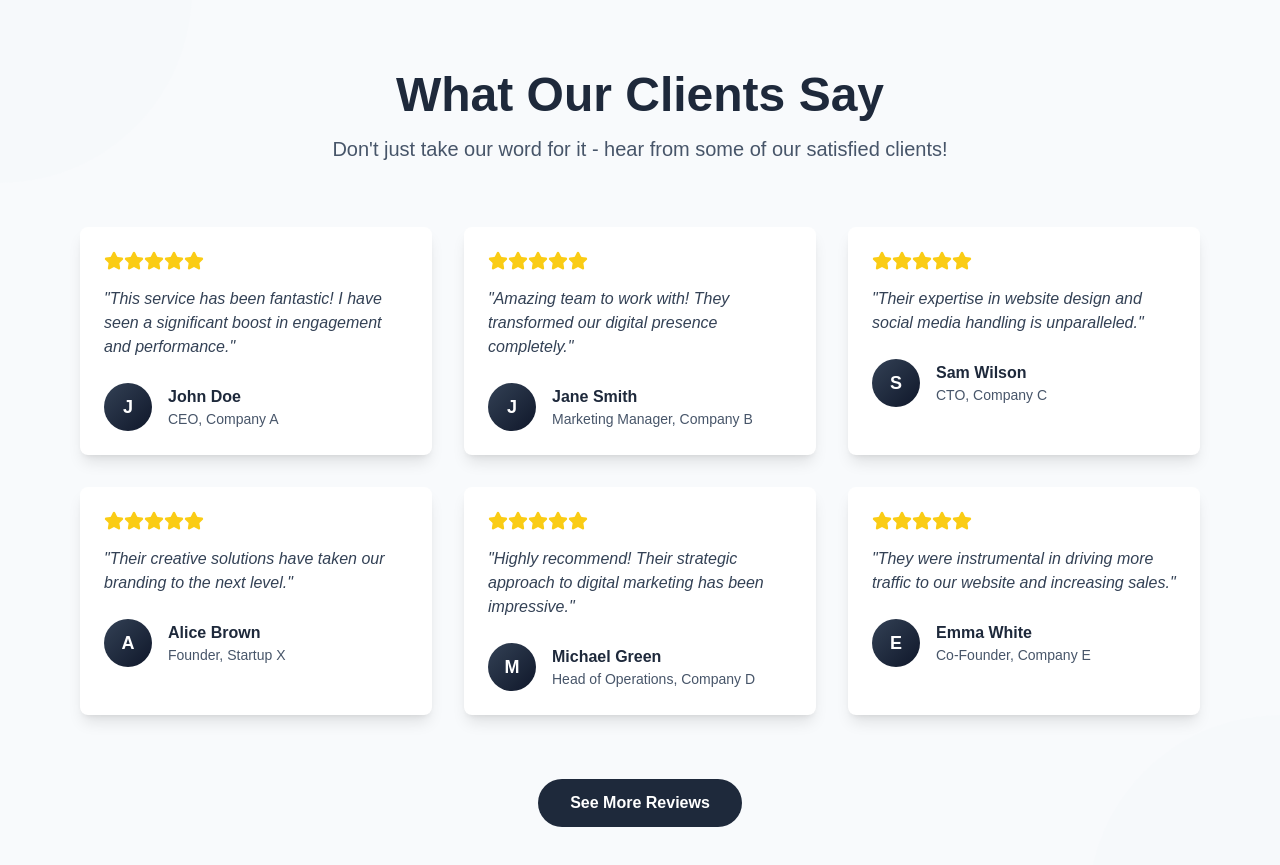
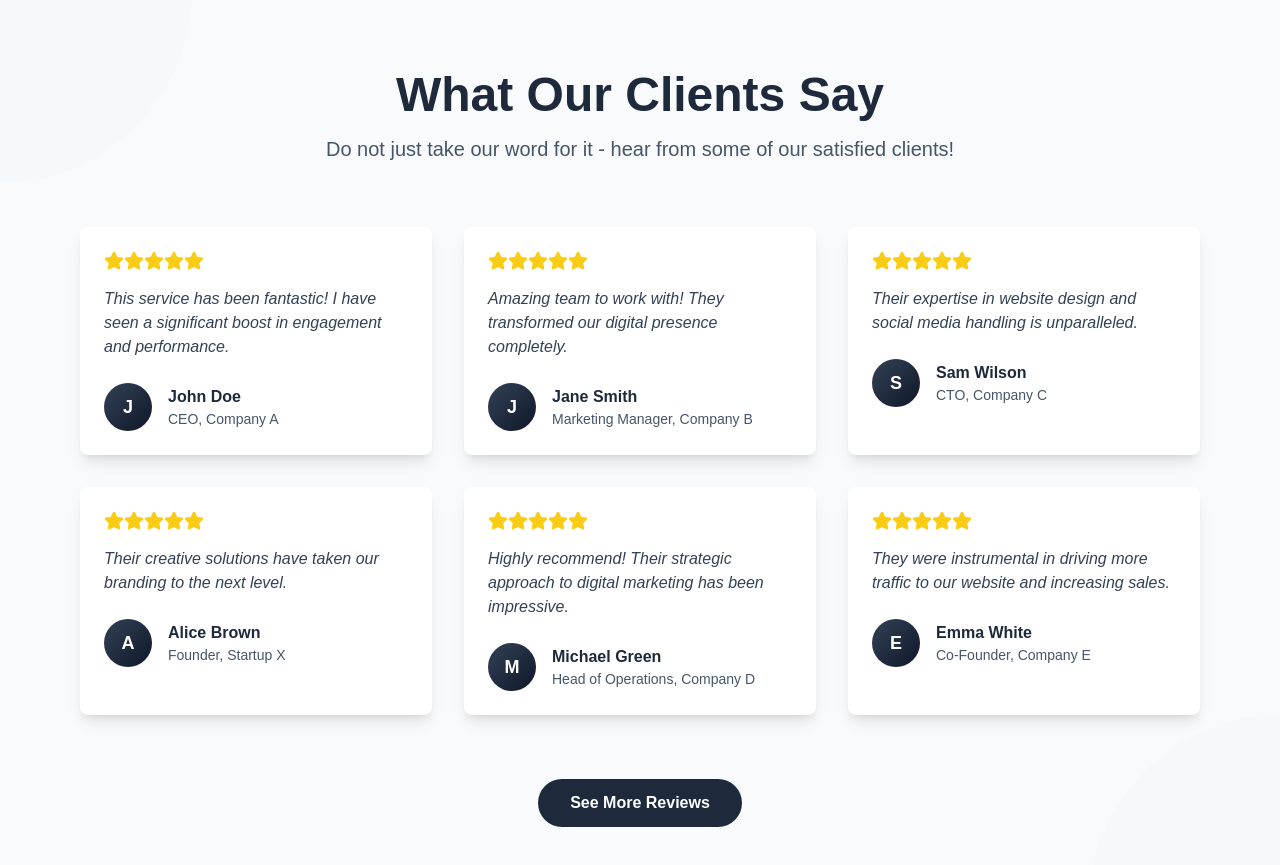
Before and after one commit to DigiSutraa/digisutraa, a Next.js app: page / in a window 1280 px wide. Shown: the part 2300-3165 px from the top of the page. Built offline with nearby package versions, Linux system fonts and the light colour scheme.

Commit message:
styling done

```diff
--- a/src/components/HeroSection/Testimonials/page.jsx
+++ b/src/components/HeroSection/Testimonials/page.jsx
@@ -1,7 +1,7 @@
 "use client";
 import React from "react";
 import { motion } from "framer-motion";
-import Image from "next/image";
+// import Image from "next/image";
 import { Star } from "lucide-react";
 
 const testimonials = [
@@ -86,11 +86,11 @@ const TestimonialCarousel = () => {
       >
         <motion.div variants={itemVariants} className="text-center mb-16">
           <h2 className="text-5xl font-bold text-slate-800 mb-4">What Our Clients Say</h2>
-          <p className="text-xl text-slate-600 max-w-2xl mx-auto">Don't just take our word for it - hear from some of our satisfied clients!</p>
+          <p className="text-xl text-slate-600 max-w-2xl mx-auto">Do not just take our word for it - hear from some of our satisfied clients!</p>
         </motion.div>
 
         <div className="grid grid-cols-1 md:grid-cols-2 lg:grid-cols-3 gap-8">
-          {testimonials.map((testimonial, index) => (
+          {testimonials.map((testimonial) => (
             <motion.div
               key={testimonial.id}
               variants={itemVariants}
@@ -102,7 +102,7 @@ const TestimonialCarousel = () => {
                   <Star key={i} className="w-5 h-5 text-yellow-400 fill-current" />
                 ))}
               </div>
-              <p className="text-slate-700 mb-6 italic">"{testimonial.content}"</p>
+              <p className="text-slate-700 mb-6 italic">{testimonial.content}</p>
               <div className="flex items-center">
                 <div className="w-12 h-12 bg-gradient-to-br from-slate-700 to-slate-900 rounded-full flex items-center justify-center text-white text-lg font-semibold">
                   {testimonial.name.charAt(0)}
```
